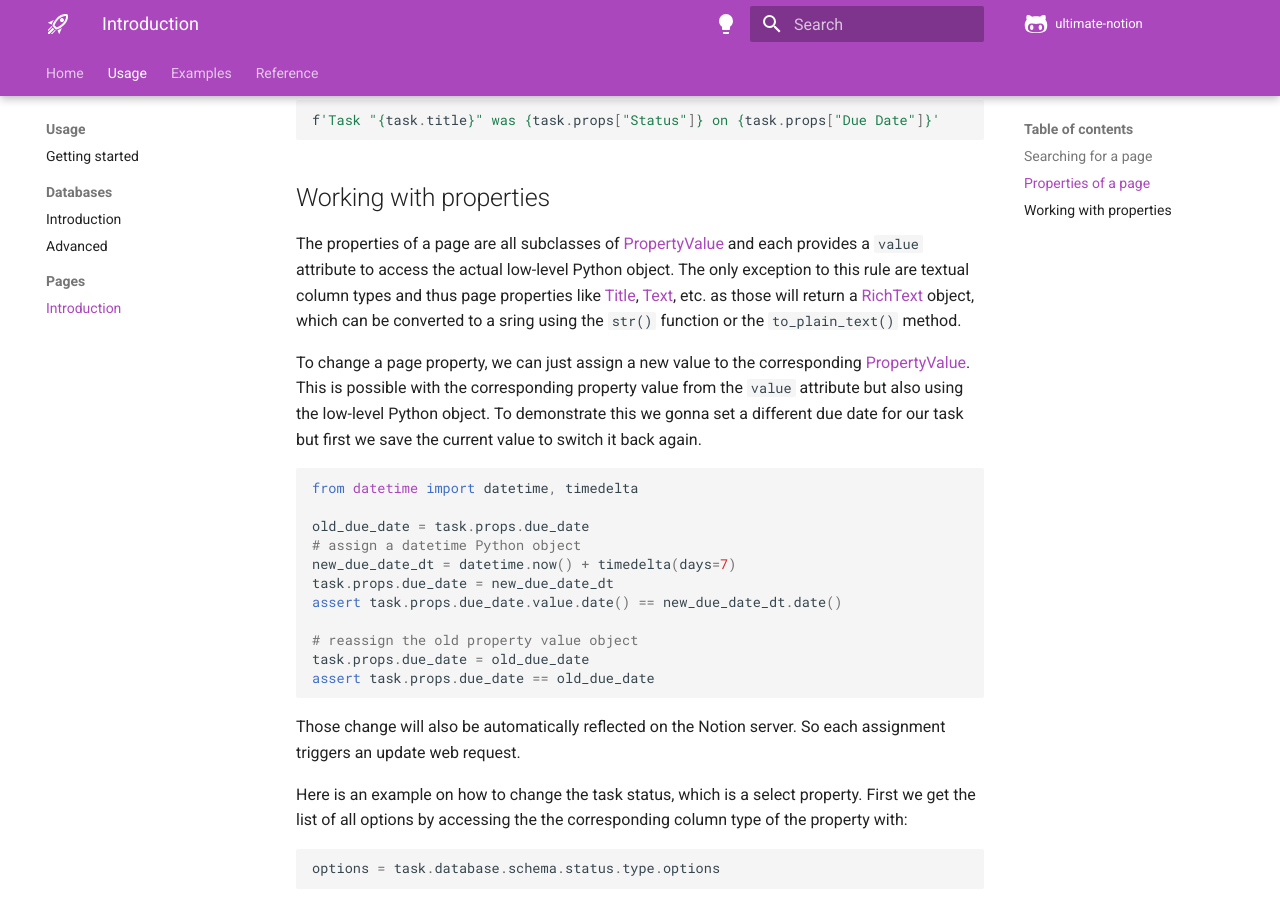
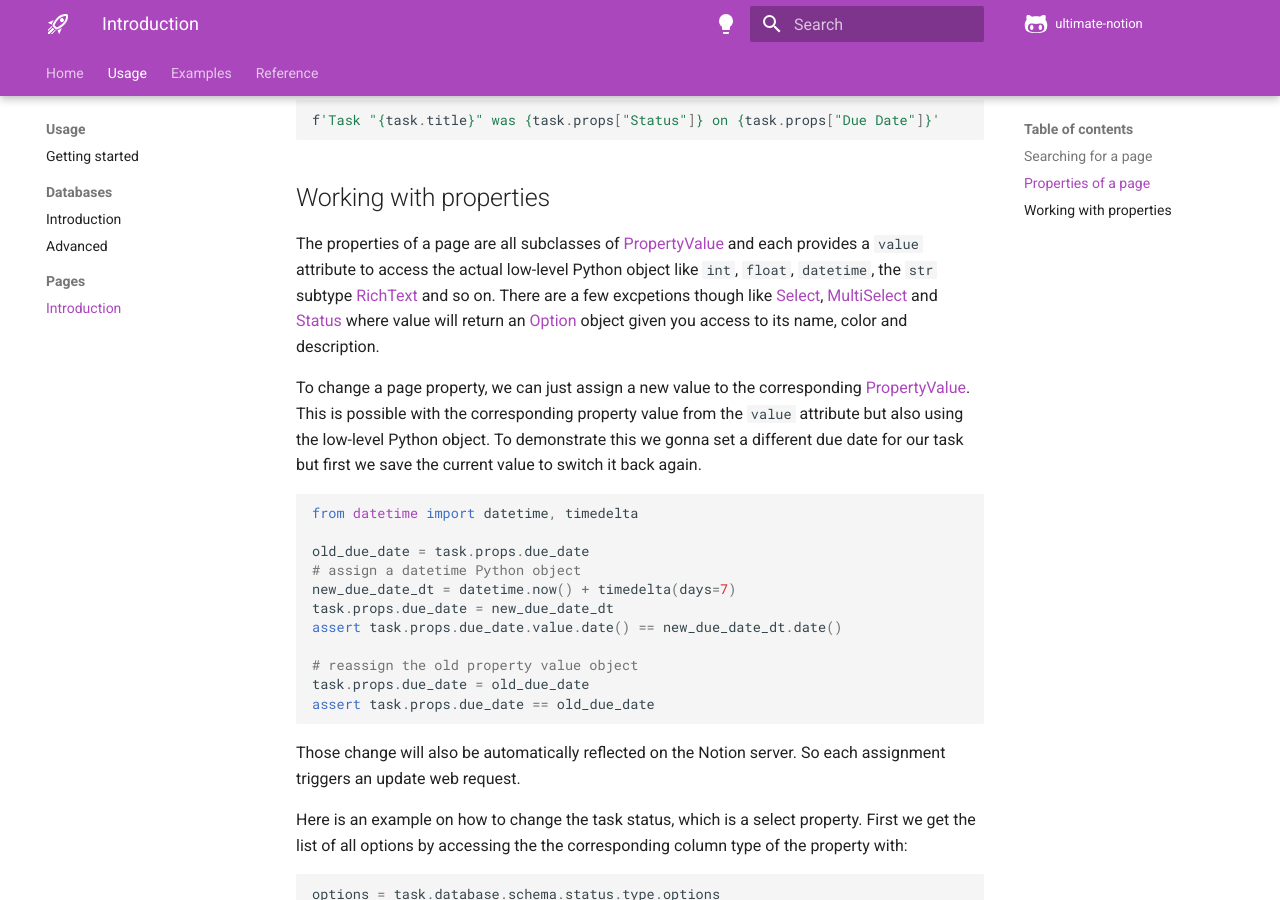
Before and after one commit to ultimate-notion/ultimate-notion, an MkDocs documentation site: the page built from docs/usage/page_introduction.md, in a window 1280 px wide and 900 px high, scrolled down 2651 px. Built offline with MkDocs 1.6.1 and Material for MkDocs 9.7.7, drawn with Linux system fonts in a browser that asks for light colours; comment, search, counter and statistics services are not loaded; the version menu is left out.

Commit message:
Reworked RichText so that it is a str subtype

```diff
--- a/docs/usage/page_introduction.md
+++ b/docs/usage/page_introduction.md
@@ -94,9 +94,9 @@ f'Task "{task.title}" was {task.props["Status"]} on {task.props["Due Date"]}'
 ## Working with properties
 
 The properties of a page are all subclasses of [PropertyValue] and each provides a `value` attribute to
-access the actual low-level Python object. The only exception to this rule are textual column types
-and thus page properties like [Title], [Text], etc. as those will return a [RichText] object, which
-can be converted to a sring using the `str()` function or the `to_plain_text()` method.
+access the actual low-level Python object like `int`, `float`, `datetime`, the `str` subtype [RichText]
+and so on. There are a few excpetions though like [Select], [MultiSelect] and [Status] where value will
+return an [Option] object given you access to its name, color and description.
 
 To change a page property, we can just assign a new value to the corresponding [PropertyValue]. This
 is possible with the corresponding property value from the `value` attribute but also using the
@@ -152,7 +152,8 @@ task.props.status = options['In Progress']
 [SList]: ../../reference/ultimate_notion/utils/#ultimate_notion.utils.SList
 [item]: ../../reference/ultimate_notion/utils/#ultimate_notion.utils.SList.item
 [PropertyValue]: ../../reference/ultimate_notion/props/#ultimate_notion.props.PropertyValue
-[Title]: ../../reference/ultimate_notion/props/#ultimate_notion.props.Title
-[Text]: ../../reference/ultimate_notion/props/#ultimate_notion.props.Text
 [RichText]: ../../reference/ultimate_notion/objects/#ultimate_notion.objects.RichText
 [Option]: ../../reference/ultimate_notion/objects/#ultimate_notion.objects.Option
+[Select]: ../../reference/ultimate_notion/props/#ultimate_notion.props.Select
+[MultiSelect]: ../../reference/ultimate_notion/props/#ultimate_notion.props.MultiSelect
+[Status]: ../../reference/ultimate_notion/props/#ultimate_notion.props.Status
--- a/src/ultimate_notion/__init__.py
+++ b/src/ultimate_notion/__init__.py
@@ -1,4 +1,4 @@
-"""Ultimate Notion provides a pythonic, high-level API for Notion
+"""Ultimate Notion provides a pythonic, high-level API for Notion.
 
 Notion-API: https://developers.notion.com/reference/intro
 """
```
Also changed, not shown: CHANGELOG.md (+4 -0 lines), 2 other files.
